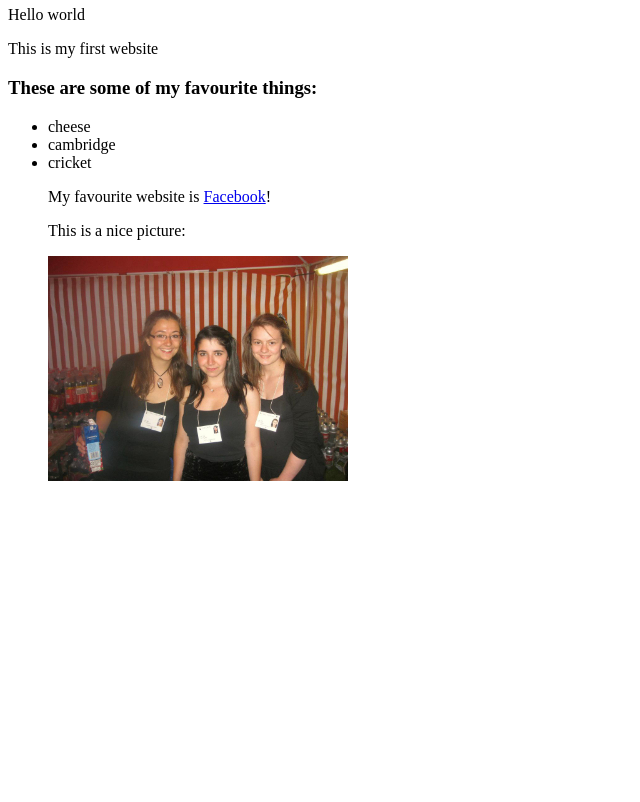
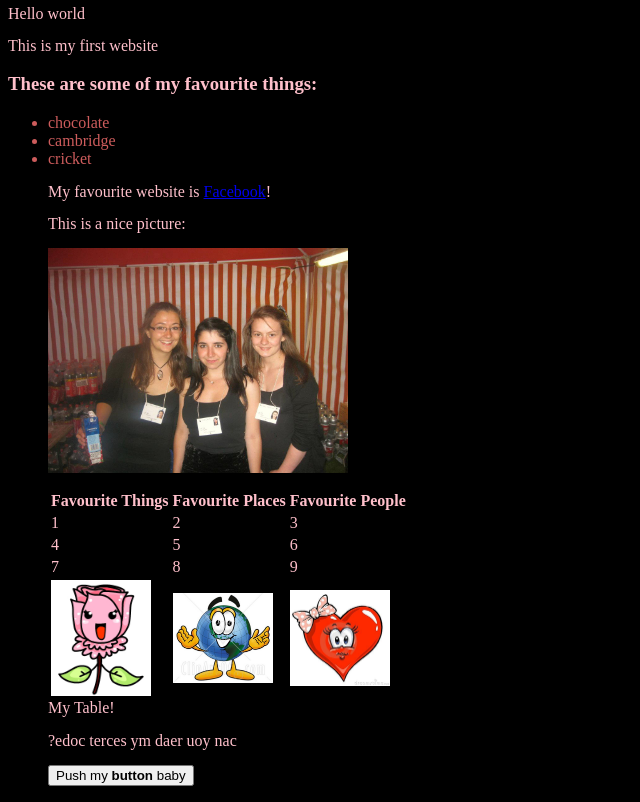
Before and after one commit to LiorSoday/MyFirstWebsite, a plain HTML site: page index.html in a window 1280 px wide. Shown: the part 60-862 px from the top of the page, without its empty margins (0-640 px from the left). Before the commit the page ends 800 px from the top, so only its background shows below. Drawn offline with Linux system fonts and the light colour scheme.

Commit message:
version 2

```diff
--- a/index.html
+++ b/index.html
@@ -1,4 +1,11 @@
-<h1>Hello World!</h1>
+<head>
+	<style>
+	li {color: indianred;}
+	</style>
+</head>
+
+<body>
+<h1><em>Hello World!</em></h1>
 
 <p>Hello world</p>
 <p>This is my first website</p>
@@ -6,11 +13,64 @@
 <h3>These are some of my favourite things:</h3>
 
 <ul>
-<li>cheese</li>
+<li>chocolate</li>
 <li>cambridge</li>
 <li>cricket</li>
 
-<p>My favourite website is <a href="http:.facebook.com">Facebook</a>!</p>
+<p>My favourite website is <a href="http://facebook.com">Facebook</a>!</p>
 
 <p>This is a nice picture:</p>
-<img src="june event working.jpg" width="300" />
+<p><img src="june event working.jpg" width="300" /></p>
+
+<table>
+	<thead>
+		<tr>
+			<th>Favourite Things</th>
+			<th>Favourite Places</th>
+			<th>Favourite People</th>
+		</tr>
+	</thead>
+	<tfoot>
+		<tr>
+			<td><p><img src="cartoon_flower_st7.gif" width="100" /></p></td>
+			<td><p><img src="globe.jpg" width="100" /></p></td>
+			<td><p><img src="heart.jpg" width="100" /></p></td>
+		</tr>
+	</tfoot>
+
+	<tbody>
+		<tr>
+			<td>1</td>
+			<td>2</td>
+			<td>3</td>
+		</tr>
+		<tr>
+			<td>4</td>
+			<td>5</td>
+			<td>6</td>
+		</tr>
+		<tr>
+			<td>7</td>
+			<td>8</td>
+			<td>9</td>
+		</tr>
+	</tbody>
+</table>
+<caption>My Table!</caption>
+
+<p><bdo dir="rtl">can you read my secret code?</bdo></p>
+
+<a href="http://imgur.com/gallery/JgAWVVh"><button>Push my <strong>button</strong> baby</button></a>
+
+
+<style type="text/css">
+	body {
+		color: pink;
+		background-color: black;
+		font-size: 100%;
+	}
+	p {
+		line-height: 1em;
+	}
+</style>
+</body>
```
Also changed, not shown: cartoon_flower_st7.gif (added), globe.jpg (added), heart.jpg (added).
